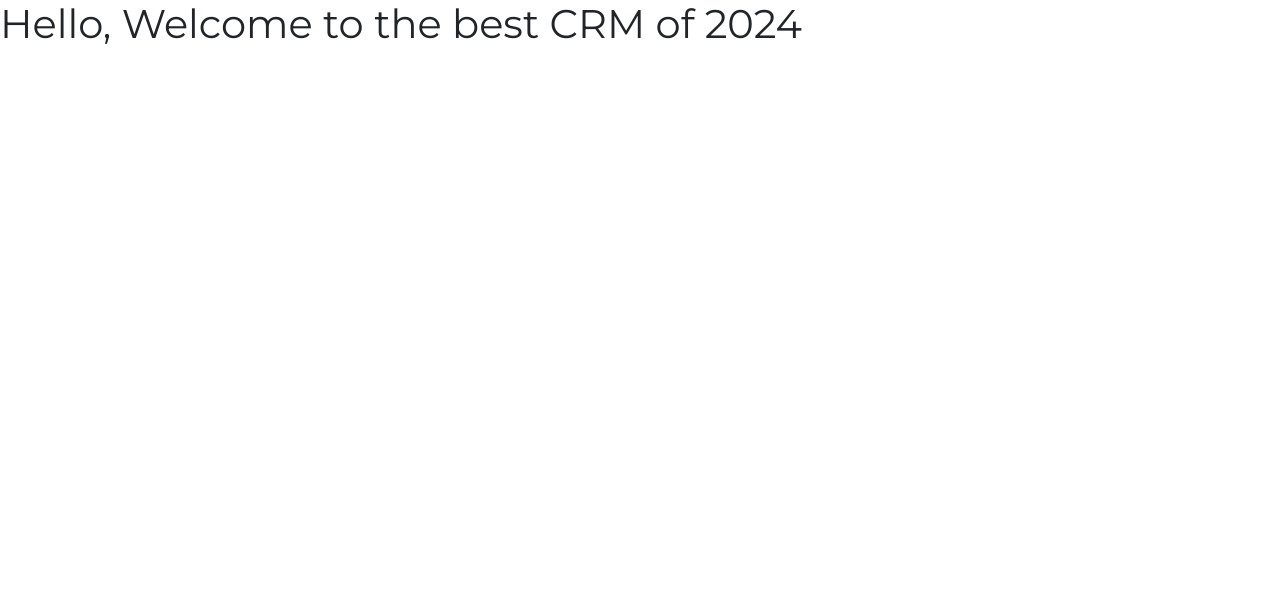
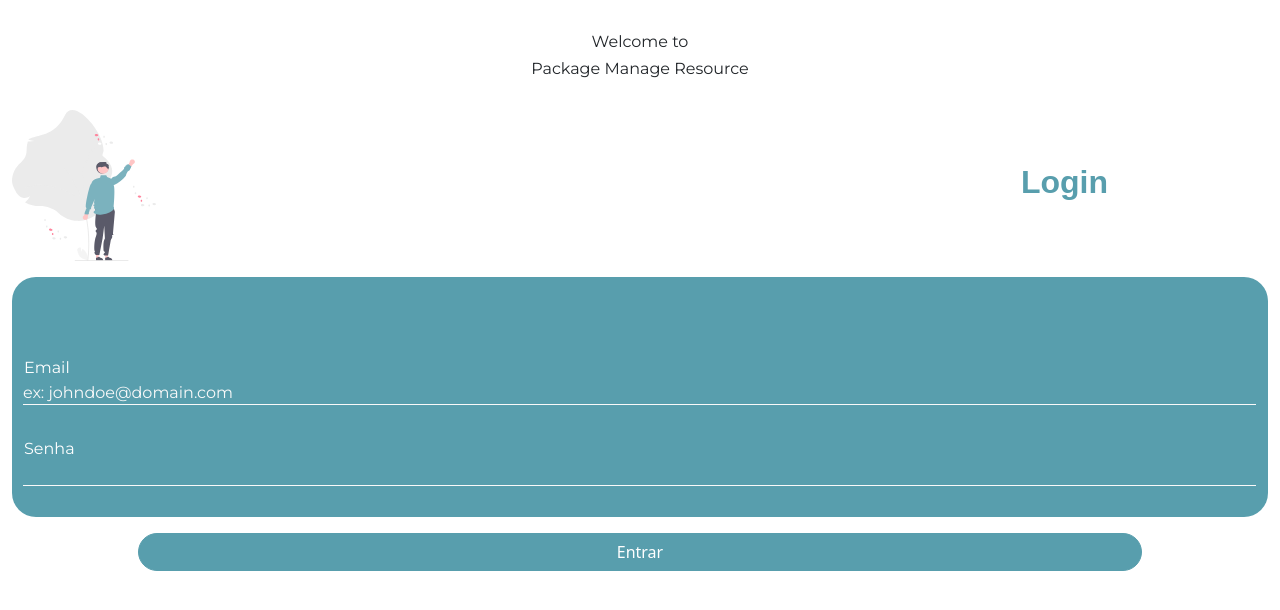
Before and after one commit to vi-thor/PAM-package-manage-resource, a plain HTML site: page index.html in a window 1280 px wide. Drawn offline with nearby package versions, Linux system fonts and the light colour scheme.

Commit message:
PAM-design-implementation

```diff
--- a/index.html
+++ b/index.html
@@ -6,10 +6,35 @@
     <meta http-equiv="X-UA-Compatible" content="IE=edge">
     <meta name="viewport" content="width=device-width, initial-scale=1.0">
     <link href="https://cdn.jsdelivr.net/npm/bootstrap@5.0.2/dist/css/bootstrap.min.css" rel="stylesheet">
+
     <title>PAM - CRM</title>
 </head>
 <body>
-    <h1>Hello, Welcome to the best CRM of 2024</h1>
+
+    <main class="main-content container-fluid">
+        <h1 class="text-center">Welcome to</h1>
+        <h1 class="text-center">Package Manage Resource</h1>
+        <div class="d-flex justify-content-between  align-content-between mt-4">
+            <img src="./assets/man-standing-login.svg" alt="person" class="person-img">
+            <h2 class="d-flex align-items-center login-title">Login</h2>
+        </div>
+
+        <div class="login-form container-fluid  mt-3 align-content-center">
+            <div class="input-group mb-3 d-flex flex-column pt-5">
+                <span class="text-white">Email</span>
+                <input type="text" class="form-input" placeholder="ex: johndoe@domain.com" aria-label="Username" aria-describedby="basic-addon1">
+              </div>
+
+              <div class="input-group pt-3 d-flex flex-column">
+                <span class="text-white">Senha</span>
+                <input type="password" aria-label="Username" aria-describedby="basic-addon1">
+              </div>
+            </div>
+            <div class="input-group mb-3 d-flex flex-column mt-3 align-content-center">
+              <button type="submit" class="btn btn-primary">Entrar</button>
+            </div>
+    </main>
+
     <script src="main.js"></script>
     <script src="https://cdn.jsdelivr.net/npm/bootstrap@5.0.2/dist/js/bootstrap.bundle.min.js"></script>
 </body>
--- a/style.css
+++ b/style.css
@@ -1,15 +1,88 @@
-@import url('https://fonts.googleapis.com/css2?family=Montserrat:ital,wght@0,100;0,200;0,400;1,200&display=swap');
+@import url("https://fonts.googleapis.com/css2?family=Montserrat:ital,wght@0,100;0,200;0,400;1,200&display=swap");
+
+/*Roboto imports*/
+@import url("https://fonts.googleapis.com/css2?family=Roboto&display=swap");
+@import url();
+
+@font-face {
+  font-family: "Roboto-bold";
+  src: url("https://fonts.googleapis.com/css2?family=Roboto:wght@700&display=swap");
+}
 
 :root {
-    --font-primary: 'Montserrat', sans-serif;
+  --font-primary: "Montserrat", sans-serif;
+  --font-subtitle: "Roboto-bold", sans-serif;
+  --primary-color: #589ead;
+  --color-white: #f9f9f9;
 }
 
 * {
-    margin: 0;
-    padding: 0;
-    box-sizing: border-box;
+  margin: 0;
+  padding: 0;
+  box-sizing: border-box;
 }
 
-h1, h2, h3 {
-    font-family: var(--font-primary);
+/**OVERRIDES*/
+
+.btn-primary {
+  background-color: var(--primary-color) !important;
+  border-color: var(--primary-color) !important;
+  width: 80%;
+  border-radius: 20px !important;
 }
+
+body {
+  background: var(--color-white);
+}
+
+h1 {
+  font-family: var(--font-primary);
+  font-size: 12pt !important;
+}
+
+h2 {
+  font-family: var(--font-subtitle) !important;
+  color: var(--primary-color);
+  font-weight: 700 !important;
+}
+
+span {
+  font-family: var(--font-primary);
+}
+
+input[type="text"],input[type="password"] {
+  border: none;
+  background-color: var(--primary-color);
+  color: var(--color-white);
+  border-bottom: 1px solid var(--color-white);
+}
+
+input[type="text"]::placeholder, input[type="password"]::placeholder {
+  color: var(--color-white);
+  font-family: var(--font-primary);
+}
+
+.main-content {
+  margin-top: 2em;
+  background-color: var(--font-primary);
+  display: flex;
+  flex-direction: column;
+}
+
+/*start login*/
+.login-title {
+  margin-right: 5em;
+}
+
+.person-img {
+  height: auto;
+  width: 9em;
+}
+
+.login-form {
+  border-radius: 1.5em;
+  width: 95%;
+  height: 15em;
+  background-color: var(--primary-color) !important;
+}
+/*end login*/
```
Also changed, not shown: assets/man-standing-login.svg (added).
